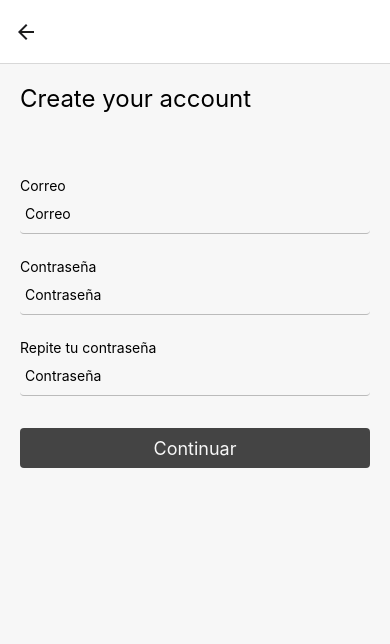
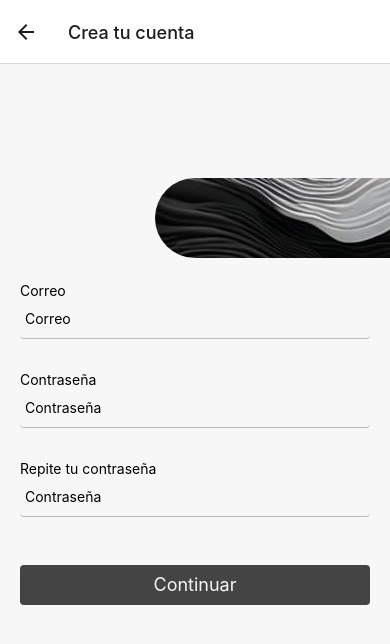
Before and after one commit to and27/Launch, a React Native app: screen /Register in a window 390 px wide. Shown: the top 644 px of the page. Built offline with nearby package versions, Linux system fonts and the light colour scheme.

Commit message:
Handle errors in Register form

```diff
--- a/src/constants/colors.js
+++ b/src/constants/colors.js
@@ -2,5 +2,5 @@ export const COLORS = {
   primaryBlack: '#444',
   primaryWhite: '#f7f7f7',
   lightGrey: '#ddd',
-  error: 'red'
+  error: '#ff0000'
 };
--- a/src/globalStyles/forms.tsx
+++ b/src/globalStyles/forms.tsx
@@ -36,5 +36,10 @@ export const formStyles = StyleSheet.create({
   btnSecondaryText: {
     color: COLORS.primaryBlack,
     fontSize: 18
+  },
+  errorText: {
+    color: COLORS.error,
+    fontSize: 12,
+    marginTop: 4
   }
 });
--- a/src/screens/Stack.tsx
+++ b/src/screens/Stack.tsx
@@ -6,6 +6,7 @@ import Roadmap from './Roadmap';
 import Register from './forms/Register';
 import Login from './forms/Login';
 import CreateProject from './forms/CreateProject';
+import { COLORS } from '../constants/colors';
 
 const Stack = createNativeStackNavigator();
 
@@ -36,7 +37,11 @@ function MyStack() {
 
 export function LoginStack() {
   return (
-    <Stack.Navigator>
+    <Stack.Navigator
+      screenOptions={{
+        contentStyle: { backgroundColor: COLORS.primaryWhite }
+      }}
+    >
       <Stack.Screen
         name="Login"
         component={Login}
@@ -45,9 +50,7 @@ export function LoginStack() {
       <Stack.Screen
         name="Register"
         component={Register}
-        options={{
-          headerTitle: ''
-        }}
+        options={{ headerTitle: 'Crea tu cuenta' }}
       />
     </Stack.Navigator>
   );
--- a/src/screens/forms/Login.tsx
+++ b/src/screens/forms/Login.tsx
@@ -76,8 +76,8 @@ export default function Login() {
 
   return (
     <ScrollView
-      automaticallyAdjustKeyboardInsets={true}
       contentContainerStyle={styles.container}
+      automaticallyAdjustKeyboardInsets
     >
       <Image
         source={require('../../../assets/abstract/abstract5.jpg')}
@@ -96,12 +96,12 @@ export default function Login() {
               <TextInput
                 style={styles.input}
                 onBlur={onBlur}
-                placeholder="Email"
+                placeholder="Correo"
                 value={value}
                 onChangeText={onChange}
               />
               {errors.email && (
-                <Text style={styles.errorText}>{error.message}</Text>
+                <Text style={formStyles.errorText}>{error.message}</Text>
               )}
             </View>
           )}
@@ -135,7 +135,7 @@ export default function Login() {
                 secureTextEntry
               />
               {errors.password && (
-                <Text style={styles.errorText}>{error.message}</Text>
+                <Text style={formStyles.errorText}>{error.message}</Text>
               )}
             </View>
           )}
@@ -196,10 +196,5 @@ const styles = StyleSheet.create({
   input: {
     ...formGlobalStyles.input,
     width: windowWidth - 40
-  },
-  errorText: {
-    color: 'red',
-    fontSize: 12,
-    marginTop: 2
   }
 });
--- a/src/screens/forms/Register.tsx
+++ b/src/screens/forms/Register.tsx
@@ -1,71 +1,180 @@
 import React, { useContext } from 'react';
-import { View, StyleSheet, TextInput, Text, Pressable } from 'react-native';
+import {
+  View,
+  StyleSheet,
+  TextInput,
+  Text,
+  Pressable,
+  Image
+} from 'react-native';
 import { Dimensions } from 'react-native';
 import uuid from 'react-native-uuid';
 import { AuthContext } from '../../context/authContext';
 import { formStyles } from '../../globalStyles/forms';
 import { globalStyles } from '../../globalStyles/global';
 import { signupWithPassword } from '../../utils/supabase';
+import { Controller, SubmitErrorHandler, useForm } from 'react-hook-form';
+import { ScrollView } from 'react-native-gesture-handler';
 
 const windowWidth = Dimensions.get('window').width;
+const windowHeight = Dimensions.get('window').height;
+
+type RegisterFormValues = {
+  email: string;
+  password: string;
+};
 
 export default function Register() {
-  const [user, setUser] = React.useState<{
-    name?: string;
-    email?: string;
-    password?: string;
-  }>({});
-
   const { setIsLoggedIn } = useContext(AuthContext);
 
-  const handleSaveData = async () => {
+  const handleSaveData = async (registerInfo: RegisterFormValues) => {
     const userid = uuid.v4();
     const { error } = await signupWithPassword({
-      ...user,
+      ...registerInfo,
       userid: userid
     });
+
     if (error) {
       console.log(error);
     } else {
+      console.log('registered');
       setIsLoggedIn(true);
     }
   };
 
+  const {
+    handleSubmit,
+    control,
+    watch,
+    formState: { errors }
+  } = useForm();
+
+  const onSubmit = (formInfo: RegisterFormValues) => {
+    const user = {
+      email: formInfo.email,
+      password: formInfo.password
+    };
+
+    handleSaveData(user);
+  };
+
+  const onError: SubmitErrorHandler<RegisterFormValues> = (errors, e) => {
+    return console.error(errors);
+  };
+
   return (
-    <>
-      <View style={styles.container}>
-        <Text style={styles.title}>Create your account</Text>
+    <ScrollView
+      contentContainerStyle={styles.container}
+      automaticallyAdjustKeyboardInsets
+    >
+      <View style={styles.imageContainer}>
+        <Image
+          source={require('../../../assets/abstract/abstract7.jpg')}
+          style={styles.logo}
+        />
+      </View>
+      {/* <Text style={styles.title}>Create your account</Text> */}
       <View>
-          <Text style={styles.label}>Correo</Text>
+        <Text>Correo</Text>
+        <Controller
+          control={control}
+          name="email"
+          render={({
+            field: { onChange, onBlur, value },
+            fieldState: { error }
+          }) => (
+            <View style={styles.inputContainer}>
               <TextInput
                 style={styles.input}
+                onBlur={onBlur}
                 placeholder="Correo"
-            onChangeText={text => setUser({ ...user, email: text })}
+                value={value}
+                onChangeText={onChange}
               />
-          <Text style={styles.label}>Contraseña</Text>
+              {errors.email && (
+                <Text style={formStyles.errorText}>{error.message}</Text>
+              )}
+            </View>
+          )}
+          rules={{
+            required: 'Ingresa tu correo',
+            pattern: {
+              value: /^\S+@\S+$/i,
+              message: 'Ingresa un correo válido'
+            }
+          }}
+        />
+        <Text>Contraseña</Text>
+        <Controller
+          control={control}
+          name="password"
+          render={({
+            field: { onChange, onBlur, value },
+            fieldState: { error }
+          }) => (
+            <View style={styles.inputContainer}>
               <TextInput
                 style={styles.input}
+                onBlur={onBlur}
                 placeholder="Contraseña"
                 secureTextEntry
-            onChangeText={text => setUser({ ...user, password: text })}
+                value={value}
+                onChangeText={onChange}
               />
-          <Text style={styles.label}>Repite tu contraseña</Text>
+              {errors.password && (
+                <Text style={formStyles.errorText}>{error.message}</Text>
+              )}
+            </View>
+          )}
+          rules={{
+            required: 'Ingresa tu contraseña',
+            minLength: {
+              value: 8,
+              message: 'Debe contener mínimo 8 caracteres'
+            }
+          }}
+        />
+
+        <Text>Repite tu contraseña</Text>
+        <Controller
+          control={control}
+          name="passwordVerification"
+          render={({
+            field: { onChange, onBlur, value },
+            fieldState: { error }
+          }) => (
+            <View style={styles.inputContainer}>
               <TextInput
                 style={styles.input}
+                onBlur={onBlur}
                 placeholder="Contraseña"
                 secureTextEntry
-            onChangeText={text => setUser({ ...user, password: text })}
+                value={value}
+                onChangeText={onChange}
+              />
+              {errors.passwordVerification && (
+                <Text style={formStyles.errorText}>{error.message}</Text>
+              )}
+            </View>
+          )}
+          rules={{
+            required: true,
+            validate: (value: string) => {
+              if (watch('password') != value) {
+                return 'Las contraseñas no coinciden';
+              }
+            }
+          }}
         />
         <Pressable
           style={styles.btn}
-            onPress={handleSaveData}
+          onPress={handleSubmit(onSubmit, onError)}
           accessibilityLabel="Sign in button"
         >
           <Text style={styles.btnText}>Continuar</Text>
         </Pressable>
       </View>
-      </View>
-    </>
+    </ScrollView>
   );
 }
 
@@ -74,26 +183,46 @@ const formGlobalStyles = formStyles;
 const styles = StyleSheet.create({
   container: {
     ...globalStyles.screenContainer,
-    justifyContent: 'flex-start',
-    alignItems: 'flex-start'
+    marginVertical: windowHeight / 9,
+    paddingTop: -windowHeight / 12
   },
+
   title: {
     ...globalStyles.title,
     marginBottom: 40
   },
+
+  inputContainer: {
+    marginBottom: 24,
+    minHeight: 48
+  },
+
   input: {
     ...formGlobalStyles.input,
     width: windowWidth - 40
   },
+
   btn: {
     ...formGlobalStyles.btnPrimary,
-    marginTop: 32
+    marginTop: 16
   },
+
   btnText: {
     ...formGlobalStyles.btnPrimaryText
   },
-  label: {
-    marginTop: 24
+
+  imageContainer: {
+    width: 80,
+    height: 80,
+    marginBottom: 24
+  },
+
+  logo: {
+    flex: 1,
+    width: undefined,
+    height: undefined,
+    resizeMode: 'cover',
+    borderRadius: 100
   }
 });
 
```
Lines whose indentation alone changed are shown as unchanged.
